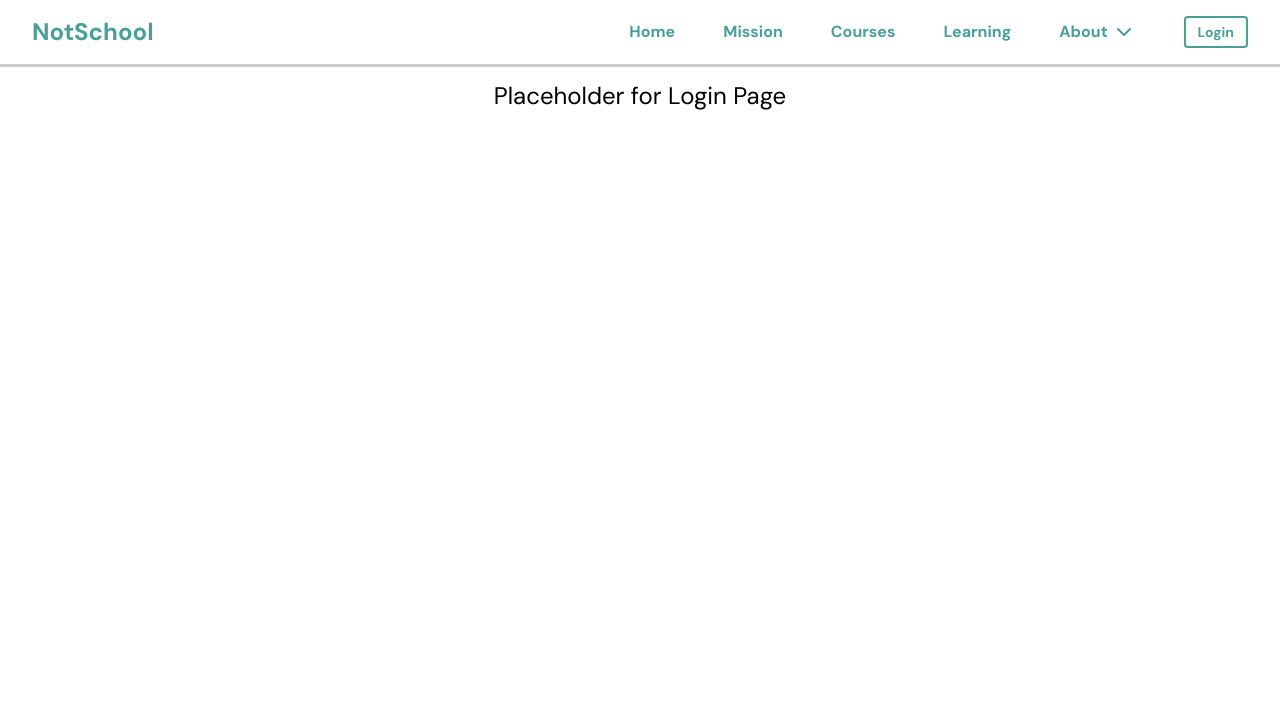
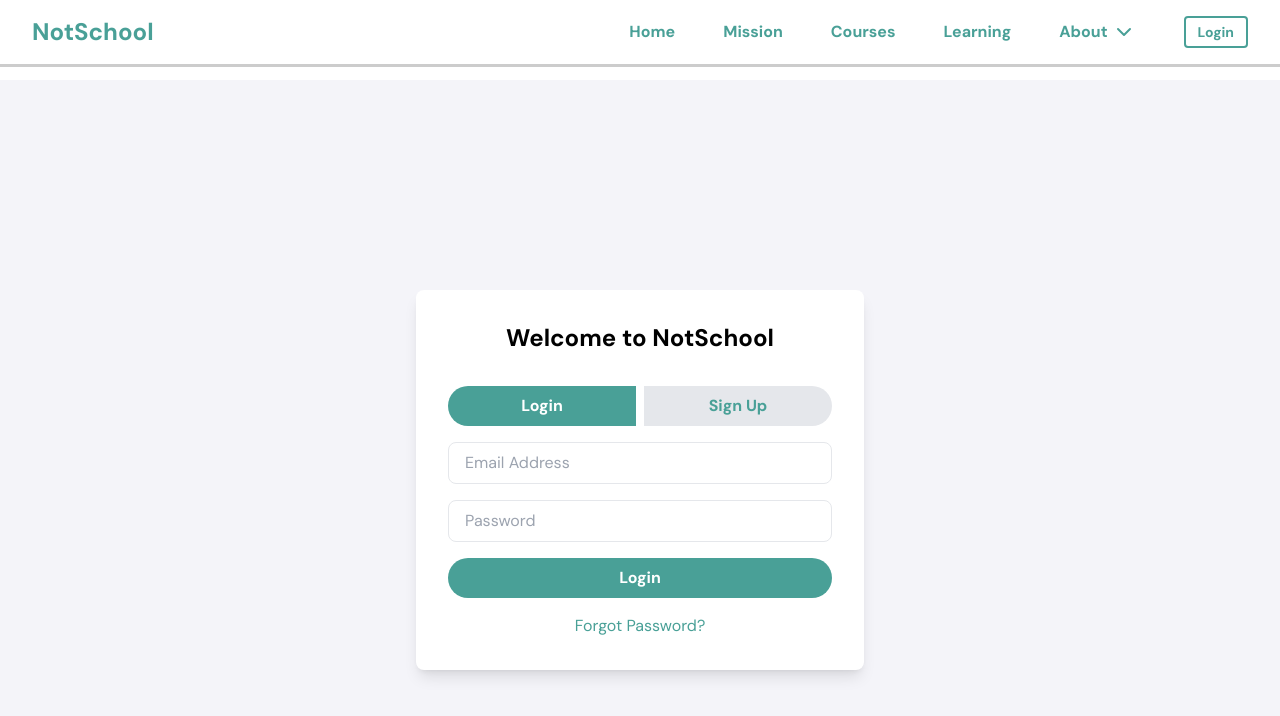
Before and after one commit to brian419/WebsitesPortfolio, a Next.js app in the folder website-one/: page /login-page in a window 1280 px wide. Shown: the top 716 px of the page. Built offline with nearby package versions, Linux system fonts and the light colour scheme.

Commit message:
Added functionality for login and sign up and protected page

```diff
--- /dev/null
+++ b/website-one/src/app/about/place-e/page.tsx
@@ -0,0 +1,13 @@
+// Website One, About Us Page -> Place-e (page.tsx)
+
+
+export default function PlaceE() {
+    return (
+    <main>
+        <h1 className='text-center text-2xl'>
+            Placeholder text for PLACE_E
+        </h1>
+    </main>
+    );
+
+}
--- /dev/null
+++ b/website-one/src/app/about/place-f/page.tsx
@@ -0,0 +1,12 @@
+// Website One, About Us Page -> Place-f (page.tsx)
+
+export default function PlaceF() {
+    return (
+    <main>
+        <h1 className='text-center text-2xl'>
+            Placeholder text for PLACE_F
+        </h1>
+    </main>
+    );
+
+}
--- a/website-one/src/app/login-page/page.tsx
+++ b/website-one/src/app/login-page/page.tsx
@@ -1,12 +1,78 @@
-// Website One, Login Page (page.tsx)
+"use client";
 
+import { useState } from 'react';
+import axios from 'axios';
+import { useRouter } from 'next/navigation'; // useRouter from 'next/navigation' for Next.js 13 and later
 
-export default function Login() {
+export default function LoginPage() {
+    const [email, setEmail] = useState('');
+    const [password, setPassword] = useState('');
+    const [isLogin, setIsLogin] = useState(true);
+    const router = useRouter();
+
+    const handleSubmit = async (e) => {
+        e.preventDefault();
+        const endpoint = isLogin ? '/api/login' : '/api/signup';
+        try {
+            const response = await axios.post(endpoint, { email, password });
+            if (isLogin) {
+                localStorage.setItem('token', response.data.token);
+                console.log('Login successful:', response.data.token);
+                router.push('/protected-pages/after-login-page');
+            } else {
+                console.log('Signup successful:', response.data.message);
+                // Handle signup success here
+            }
+        } catch (error) {
+            console.error('Error:', error.response?.data?.message || error.message);
+        }
+    };
+
     return (
-        <main>
-            <h1 className='text-center text-2xl'>
-                Placeholder for Login Page
-            </h1>
-        </main>
+        <div className='login-page flex items-center justify-center min-h-screen bg-[#f4f4f9]'>
+            <div className='bg-white p-8 rounded-lg shadow-lg w-full max-w-md'>
+                <h2 className='text-2xl font-bold text-center mb-8'>Welcome to NotSchool</h2>
+                <div className='flex justify-between mb-4'>
+                    <button
+                        onClick={() => setIsLogin(true)}
+                        className={`w-1/2 mr-1 py-2 rounded-l-full font-bold ${isLogin ? 'bg-[#49A097] text-white' : 'bg-gray-200 text-[#49A097]'}`}
+                    >
+                        Login
+                    </button>
+                    <button
+                        onClick={() => setIsLogin(false)}
+                        className={`w-1/2 ml-1 py-2 rounded-r-full font-bold ${!isLogin ? 'bg-[#49A097] text-white' : 'bg-gray-200 text-[#49A097]'}`}
+                    >
+                        Sign Up
+                    </button>
+                </div>
+                <form onSubmit={handleSubmit} className='space-y-4'>
+                    <input
+                        type='email'
+                        placeholder='Email Address'
+                        value={email}
+                        onChange={(e) => setEmail(e.target.value)}
+                        className='w-full px-4 py-2 border rounded-lg focus:outline-none focus:ring-2 focus:ring-[#49A097]'
+                        required
+                    />
+                    <input
+                        type='password'
+                        placeholder='Password'
+                        value={password}
+                        onChange={(e) => setPassword(e.target.value)}
+                        className='w-full px-4 py-2 border rounded-lg focus:outline-none focus:ring-2 focus:ring-[#49A097]'
+                        required
+                    />
+                    <button type='submit' className='w-full bg-[#49A097] text-white py-2 rounded-full font-bold'>
+                        {isLogin ? 'Login' : 'Sign Up'}
+                    </button>
+                </form>
+                <p className='text-center mt-4'>
+                    <a href='/forgot-password' className='text-[#49A097] hover:underline'>
+                        Forgot Password?
+                    </a>
+                </p>
+            </div>
+        </div>
     );
 }
--- a/website-one/src/app/page.tsx
+++ b/website-one/src/app/page.tsx
@@ -9,7 +9,7 @@ export default function HomePage() {
             <header className='hero-section bg-[#49A097] text-white text-center py-12'>
                 <h1 className='text-4xl font-bold mb-4'>Welcome to NotSchool</h1>
                 <p className='text-xl mb-6'>Join us today and start your learning journey!</p>
-                <Link href='/#' className='bg-white text-[#49A097] px-6 py-3 rounded-full font-bold text-lg'>
+                <Link href='/login-page' className='bg-white text-[#49A097] px-6 py-3 rounded-full font-bold text-lg'>
                     Sign Up
                 </Link>
             </header>
@@ -32,7 +32,7 @@ export default function HomePage() {
             </section>
             <section className='signup-form bg-gray-100 py-12 text-center'>
                 <h2 className='text-2xl font-bold mb-4'>Get Started for Free</h2>
-                <p className='text-md mb-6'>Sign up now and start learning immediately!</p>
+                <p className='text-md mb-6'>Get alerted for new courses and lessons through our mailing subscription!</p>
                 <form className='inline-block'>
                     <input type='email' placeholder='Enter your email' className='px-4 py-2 border rounded-l-full' />
                     <button type='submit' className='bg-[#49A097] text-white px-6 py-2 rounded-r-full font-bold'>
--- /dev/null
+++ b/website-one/src/app/place-b/page.tsx
@@ -0,0 +1,12 @@
+// Website One, Place B Page (page.tsx)
+
+
+export default function PlaceB() {
+    return (
+        <main>
+            <h1 className='text-center text-2xl'>
+                Placeholder for PLACE_B
+            </h1>
+        </main>
+    );
+}
--- /dev/null
+++ b/website-one/src/app/place-c/page.tsx
@@ -0,0 +1,12 @@
+// Website One, Place C Page (page.tsx)
+
+
+export default function PlaceC() {
+    return (
+        <main>
+            <h1 className='text-center text-2xl'>
+                Placeholder for PLACE_C
+            </h1>
+        </main>
+    );
+}
--- /dev/null
+++ b/website-one/src/app/place-d/page.tsx
@@ -0,0 +1,12 @@
+// Website One, Place D Page (page.tsx)
+
+
+export default function PlaceD() {
+    return (
+        <main>
+            <h1 className='text-center text-2xl'>
+                Placeholder for PLACE_D
+            </h1>
+        </main>
+    );
+}
--- /dev/null
+++ b/website-one/src/app/protected-pages/after-login-page/page.tsx
@@ -0,0 +1,12 @@
+// Website One, After Login Page (page.tsx)
+
+export default function AfterLoginPage() {
+    return (
+    <main>
+        <h1 className='text-center text-2xl'>
+            Placeholder text for After Login Page, protected page
+        </h1>
+    </main>
+    );
+
+}
--- /dev/null
+++ b/website-one/src/pages/api/login.js
@@ -0,0 +1,29 @@
+import bcrypt from 'bcryptjs';
+import jwt from 'jsonwebtoken';
+import { connectToDatabase } from '../../utils/mongodb';
+
+export default async (req, res) => {
+    if (req.method !== 'POST') {
+        return res.status(405).end(); // Method Not Allowed
+    }
+
+    const { email, password } = req.body;
+
+    const { db } = await connectToDatabase();
+    const user = await db.collection('users').findOne({ email });
+
+    if (!user) {
+        return res.status(400).json({ message: 'Invalid email or password' });
+    }
+
+    const isPasswordValid = await bcrypt.compare(password, user.password);
+    if (!isPasswordValid) {
+        return res.status(400).json({ message: 'Invalid email or password' });
+    }
+
+    const token = jwt.sign({ userId: user._id }, process.env.JWT_SECRET, {
+        expiresIn: '1h',
+    });
+
+    return res.status(200).json({ token });
+};
--- /dev/null
+++ b/website-one/src/pages/api/signup.js
@@ -0,0 +1,22 @@
+import bcrypt from 'bcryptjs';
+import { connectToDatabase } from '../../utils/mongodb';
+
+export default async (req, res) => {
+    if (req.method !== 'POST') {
+        return res.status(405).end(); // Method Not Allowed
+    }
+
+    const { email, password } = req.body;
+
+    const { db } = await connectToDatabase();
+    const user = await db.collection('users').findOne({ email });
+
+    if (user) {
+        return res.status(400).json({ message: 'User already exists' });
+    }
+
+    const hashedPassword = await bcrypt.hash(password, 10);
+    await db.collection('users').insertOne({ email, password: hashedPassword });
+
+    return res.status(201).json({ message: 'User created successfully' });
+};
--- /dev/null
+++ b/website-one/src/utils/mongodb.js
@@ -0,0 +1,22 @@
+import { MongoClient } from 'mongodb';
+
+let client;
+let clientPromise;
+
+if (!global._mongoClientPromise) {
+    client = new MongoClient(process.env.MONGODB_URI, {
+        useNewUrlParser: true,
+        useUnifiedTopology: true,
+    });
+    global._mongoClientPromise = client.connect();
+}
+clientPromise = global._mongoClientPromise;
+
+export async function connectToDatabase() {
+    if (!clientPromise) {
+        clientPromise = client.connect();
+    }
+    const client = await clientPromise;
+    const db = client.db(process.env.MONGODB_DB);
+    return { client, db };
+}
```
